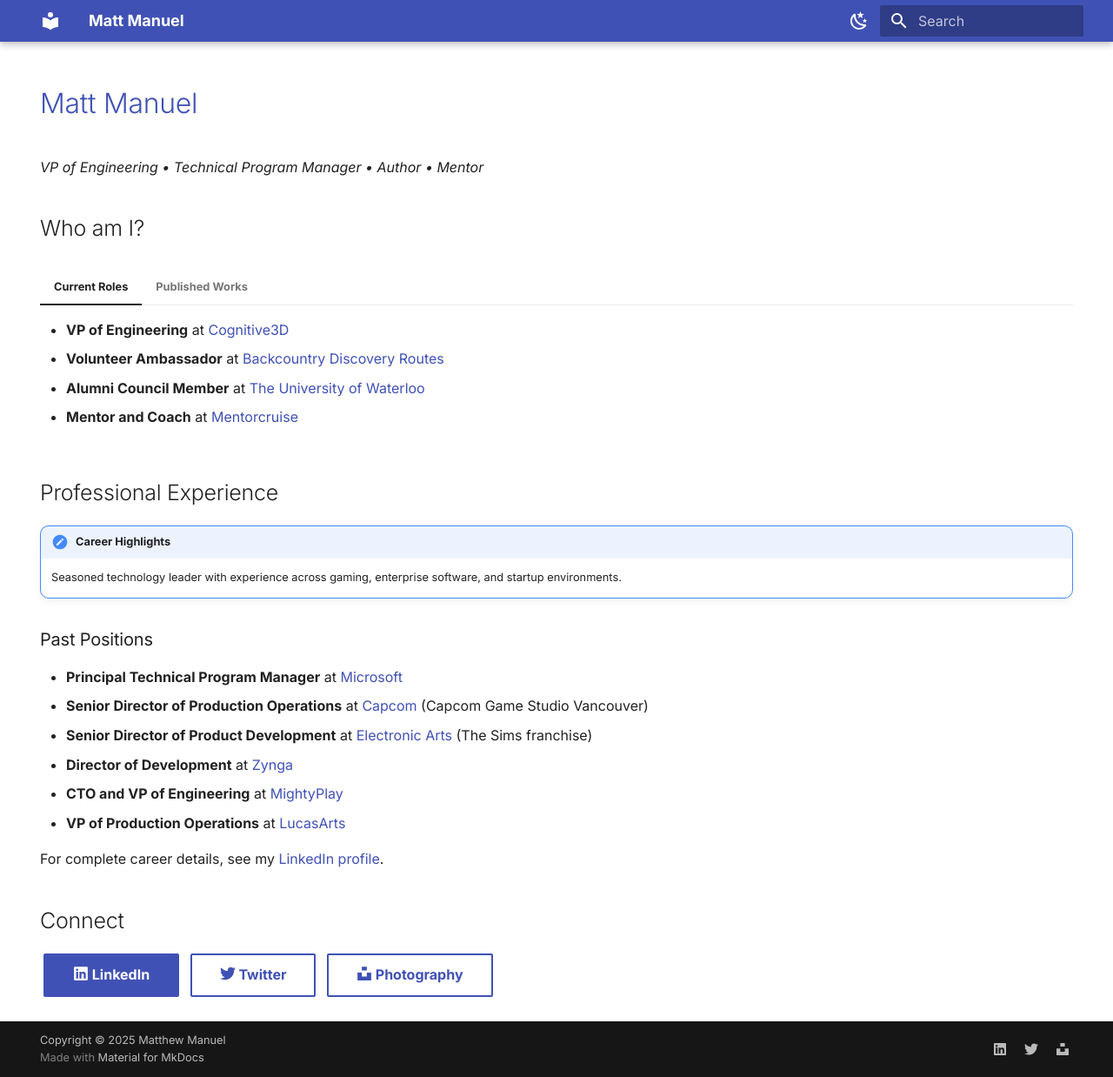
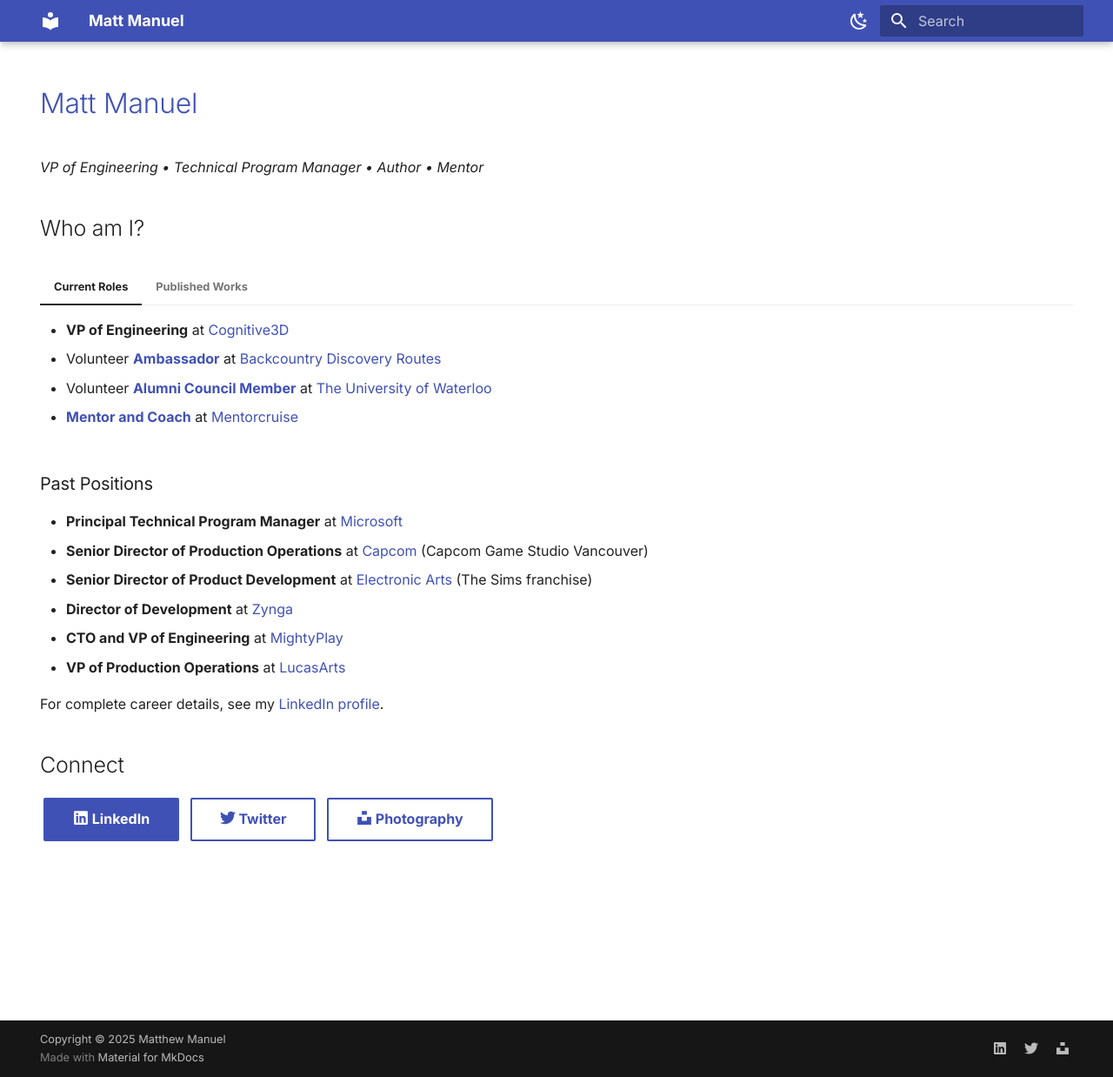
Before and after one commit to matt-the-ogre/mattmanuel.ca, an MkDocs documentation site: the page built from docs/index.md, in a window 1280 px wide and 1238 px high. Shown: the whole window at 87% size. Built offline with MkDocs 1.6.1 and Material for MkDocs 9.7.7, drawn with Linux system fonts in a browser that asks for light colours.

Commit message:
Update volunteer roles and correct Twitter link in profile

```diff
--- a/docs/index.md
+++ b/docs/index.md
@@ -14,18 +14,13 @@ hide:
 
 === "Current Roles"
     * **VP of Engineering** at [Cognitive3D](https://www.cognitive3d.com)
-    * **Volunteer Ambassador** at [Backcountry Discovery Routes](https://www.ridebdr.com)
-    * **Alumni Council Member** at [The University of Waterloo](https://www.uwaterloo.ca)
-    * **Mentor and Coach** at [Mentorcruise](https://mentorcruise.com/mentor/mattmanuel/)
+    * Volunteer **[Ambassador](https://ridebdr.com/bdr-ambassadors/)** at [Backcountry Discovery Routes](https://www.ridebdr.com)
+    * Volunteer **[Alumni Council Member](https://uwaterloo.ca/alumni/alumni-council)** at [The University of Waterloo](https://www.uwaterloo.ca)
+    * **[Mentor and Coach](https://mentorcruise.com/mentor/mattmanuel/)** at [Mentorcruise](https://mentorcruise.com/mentor/mattmanuel/)
 
 === "Published Works"
     * **Author** of [The Book of TPM](https://bookoftpm.com) - A handbook for Technical Program Managers
     * **Creator** of [Tide Calendar](https://www.tidecalendar.xyz) - Monthly tide prediction calendars
-
-## Professional Experience
-
-!!! note "Career Highlights"
-    Seasoned technology leader with experience across gaming, enterprise software, and startup environments.
 
 ### Past Positions
 
--- a/mkdocs.yml
+++ b/mkdocs.yml
@@ -69,7 +69,7 @@ extra:
       link: https://www.linkedin.com/in/mattman
       name: LinkedIn
     - icon: fontawesome/brands/twitter
-      link: https://twitter.com/mattman
+      link: https://twitter.com/mattmanuel
       name: Twitter
     - icon: fontawesome/brands/unsplash
       link: https://unsplash.com/@sawtooth_utopia
```
